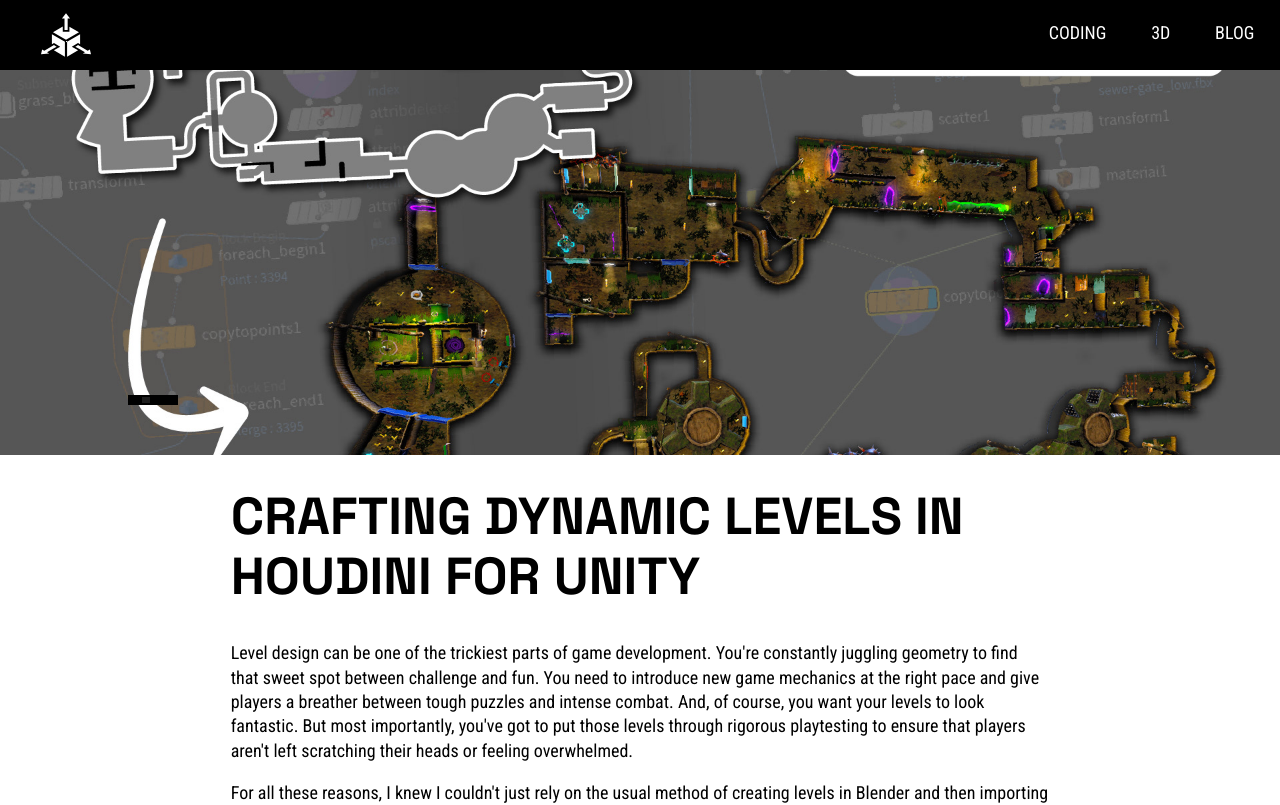
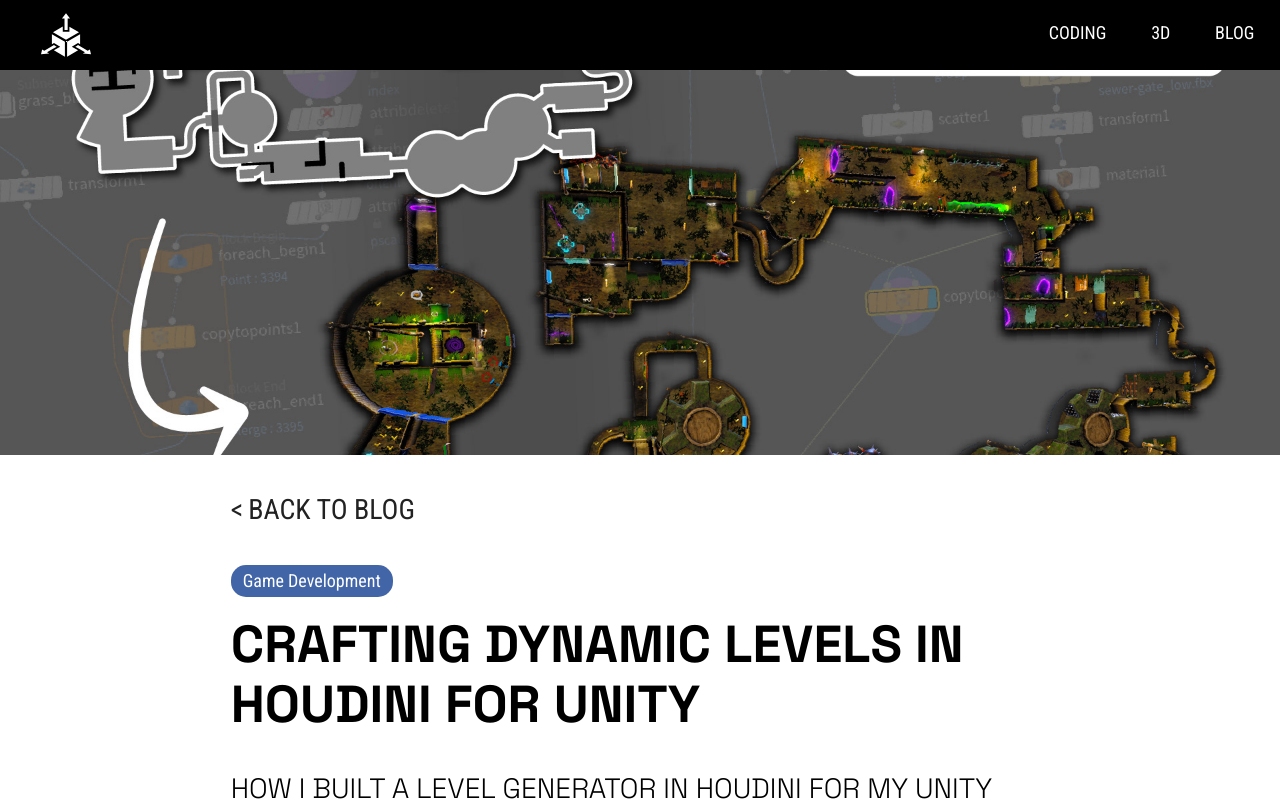
Before and after one commit to Giantswing/internal-geometry-v2, a Next.js app: page /blog/level-design in a window 1280 px wide. Shown: the top 805 px of the page. Built offline with nearby package versions, Linux system fonts and the light colour scheme.

Commit message:
fixes to blog functionality

```diff
--- a/app/blog/[slug]/page.js
+++ b/app/blog/[slug]/page.js
@@ -3,6 +3,7 @@
 import Markdown from "markdown-to-jsx";
 import matter from "gray-matter";
 import BlogPostList from "@/components/BlogPostList";
+import BackLink from "@/components/BackLink";
 
 function GetPostContent(slug) {
   const folder = "markdown-blogposts/";
@@ -24,7 +25,25 @@
       <div className="o-container c-blog-full">
         <div class="o-grid o-grid--center">
           <div class="o-grid__col u-12 u-11@sm u-8@md">
+            <BackLink destination="/blog">Back to blog</BackLink>
+
+            <p
+              className={`c-blog-preview__content__category ${
+                post.data.category === "Game Development"
+                  ? "c-blog-preview__content__category--blue"
+                  : ""
+              }
+            ${
+              post.data.category === "3D"
+                ? "c-blog-preview__content__category--red"
+                : ""
+            }
+          `}
+            >
+              {post.data.category}
+            </p>
             <h1>{post.data.title}</h1>
+            <h4>{post.data.description}</h4>
             <Markdown className="u-m-b-xl">{post.content}</Markdown>
 
             <BlogPostList
--- a/components/BackLink.jsx
+++ b/components/BackLink.jsx
@@ -1,7 +1,11 @@
 import Link from "next/link";
 
 function BackLink({ destination, children }) {
-  return <Link href={destination}>{children}</Link>;
+  return (
+    <Link href={destination}>
+      <div className="c-backlink">{children}</div>
+    </Link>
+  );
 }
 
 export default BackLink;
--- a/components/Banner.jsx
+++ b/components/Banner.jsx
@@ -3,9 +3,11 @@
 function Banner({ title, image }) {
   return (
     <div className="c-banner">
-      <div className="c-banner__content">
-        <h1>{title}</h1>
-      </div>
+      {title && (
+        <div className="c-banner__content">
+          <h1>{title}</h1>
+        </div>
+      )}
 
       <Image src={image} alt="Image" width={400} height={400} />
     </div>
--- a/components/BlogPostList.jsx
+++ b/components/BlogPostList.jsx
@@ -14,7 +14,6 @@
       }
     })
     .filter((post) => {
-      console.log(post.slug !== currentPost);
       return post.slug !== currentPost;
     })
     .map((post) => {
--- /dev/null
+++ b/styles/components/c-backlink.scss
@@ -0,0 +1,28 @@
+.c-backlink {
+  font-family: $font--primary;
+  font-weight: 400;
+  line-height: 135%;
+  text-transform: uppercase;
+  color: $main-dark;
+  @include fluid-type($sm, $xl, 24px, 28px);
+  margin-bottom: $gap-md;
+  display: flex;
+  gap: 5px;
+
+  transition: 0.5s;
+  width: fit-content;
+  padding: 4px 0px;
+
+  &::before {
+    content: "<";
+  }
+
+  &:hover {
+    background-color: $main-dark;
+    color: white;
+    gap: 25px;
+    padding: 4px 12px;
+
+    transition: 0.5s;
+  }
+}
--- a/styles/components/c-blog-preview.scss
+++ b/styles/components/c-blog-preview.scss
@@ -23,7 +23,7 @@
     display: flex;
     flex-direction: column;
     padding: 5%;
-    gap: $gap-sm;
+    gap: 10px;
     padding-bottom: $gap-sm;
 
     flex-grow: 1;
@@ -67,7 +67,7 @@
     }
 
     &__arrow {
-      padding-top: $gap-sm;
+      padding-top: $gap-xs;
       margin-top: auto;
       width: 100%;
       display: flex;
--- a/styles/globals.scss
+++ b/styles/globals.scss
@@ -18,6 +18,7 @@
 @import "./components/c-postgrid.scss";
 @import "./components/c-blog-preview.scss";
 @import "./components/c-blog-full.scss";
+@import "./components/c-backlink.scss";
 
 a {
   text-decoration: none;
```
